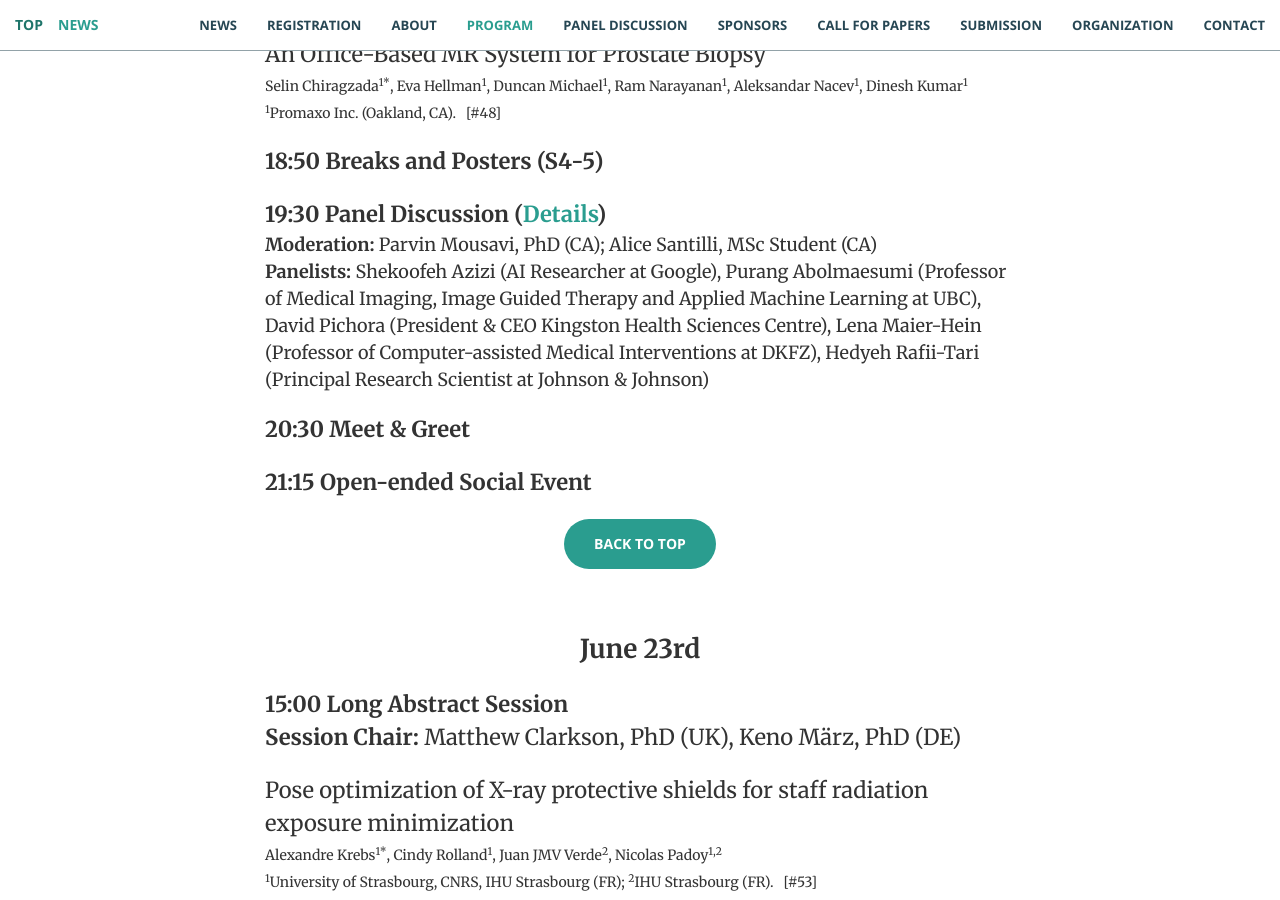
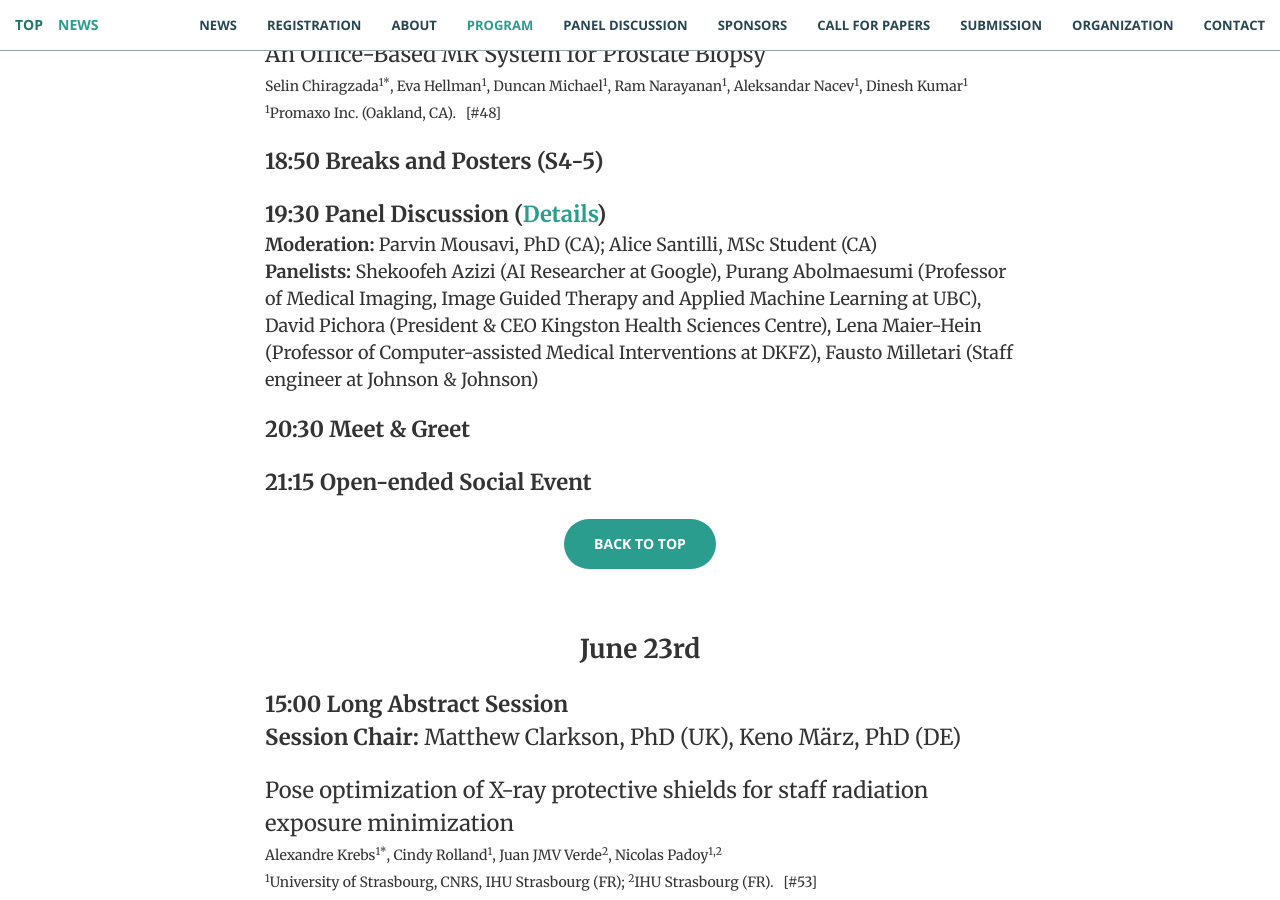
Before and after one commit to ipcai2021/ipcai2021.github.io, a Jekyll site: the page built from index.html, in a window 1280 px wide and 900 px high, scrolled down 7919 px. Built offline with Jekyll 4.4.1, drawn with Linux system fonts in a browser that asks for light colours; some of the changed text lies outside the part shown.

Commit message:
Update panelists

```diff
--- a/_includes/discussion.html
+++ b/_includes/discussion.html
@@ -63,10 +63,9 @@
             </div>
             <div class="col-md-4" style="display: table; table-layout: fixed">
                 <div class="text-right" style="display:table-cell; width: 50%">
-                    <img src="img/ipcai2021/panelists/HedyehRafiiTari.jpg" style="margin: 15px" width="150px"
-                         alt="Hedyeh Rafii-Tari"/></div>
-                <div class="text-left" style="display:table-cell; width: 50%; vertical-align: middle"><h3>Hedyeh Rafii-Tari</h3> Principal
-                    Research Scientist at Johnson & Johnson
+                    <img src="img/ipcai2021/panelists/FaustoMilletari.jpeg" style="margin: 15px" width="150px"
+                         alt="Fausto Milletari"/></div>
+                <div class="text-left" style="display:table-cell; width: 50%; vertical-align: middle"><h3>Fausto Milletari</h3> Staff engineer at Johnson & Johnson
                 </div>
             </div>
             <div class="col-md-4" style="display: table; table-layout: fixed">
--- a/_includes/program.html
+++ b/_includes/program.html
@@ -224,7 +224,7 @@
 
 				<p class="font_8" style="font-size:18px"><span style="font-size:22px"><b>18:50 Breaks and Posters (S4-5)</b></p>
 
-				<p class="font_8" style="font-size:18px"><span style="font-size:22px"><b>19:30 Panel Discussion (<a href="#discussion" class="page-scroll">Details</a>)</b></span><br><span><b>Moderation:</b> Parvin Mousavi, PhD (CA); Alice Santilli, MSc Student (CA)</span><br><span><b>Panelists:</b> Shekoofeh Azizi (AI Researcher at Google), Purang Abolmaesumi (Professor of Medical Imaging, Image Guided Therapy and Applied Machine Learning at UBC), David Pichora (President & CEO Kingston Health Sciences Centre), Lena Maier-Hein (Professor of Computer-assisted Medical Interventions at DKFZ), Hedyeh Rafii-Tari (Principal Research Scientist at Johnson & Johnson)</span></p>
+				<p class="font_8" style="font-size:18px"><span style="font-size:22px"><b>19:30 Panel Discussion (<a href="#discussion" class="page-scroll">Details</a>)</b></span><br><span><b>Moderation:</b> Parvin Mousavi, PhD (CA); Alice Santilli, MSc Student (CA)</span><br><span><b>Panelists:</b> Shekoofeh Azizi (AI Researcher at Google), Purang Abolmaesumi (Professor of Medical Imaging, Image Guided Therapy and Applied Machine Learning at UBC), David Pichora (President & CEO Kingston Health Sciences Centre), Lena Maier-Hein (Professor of Computer-assisted Medical Interventions at DKFZ), Fausto Milletari (Staff engineer at Johnson & Johnson)</span></p>
 
 				<p class="font_8" style="font-size:18px"><span style="font-size:22px"><b>20:30 Meet & Greet</b></p>
 
--- a/programForParticipants/index.html
+++ b/programForParticipants/index.html
@@ -204,7 +204,7 @@
                 <br>
 
                 <p class="font_8" style="font-size:18px"><span
-                        style="font-size:22px"><b>19:30 Panel Discussion</b></span><br><span><b>Moderation:</b> Parvin Mousavi, PhD (CA); Alice Santilli, MSc Student (CA)</span><br><span><b>Panelists:</b> Shekoofeh Azizi (AI Researcher at Google), Purang Abolmaesumi (Professor of Medical Imaging, Image Guided Therapy and Applied Machine Learning at UBC), David Pichora (President & CEO Kingston Health Sciences Centre), Lena Maier-Hein (Professor of Computer-assisted Medical Interventions at DKFZ), Hedyeh Rafii-Tari (Principal Research Scientist at Johnson & Johnson)</span></p>
+                        style="font-size:22px"><b>19:30 Panel Discussion</b></span><br><span><b>Moderation:</b> Parvin Mousavi, PhD (CA); Alice Santilli, MSc Student (CA)</span><br><span><b>Panelists:</b> Shekoofeh Azizi (AI Researcher at Google), Purang Abolmaesumi (Professor of Medical Imaging, Image Guided Therapy and Applied Machine Learning at UBC), David Pichora (President & CEO Kingston Health Sciences Centre), Lena Maier-Hein (Professor of Computer-assisted Medical Interventions at DKFZ), Fausto Milletari (Staff engineer at Johnson & Johnson)</span></p>
 
                 <p class="font_8" style="font-size:18px"><span style="font-size:22px"><b>20:30 Meet & Greet</b></span>
                 </p>
```
Also changed, not shown: img/ipcai2021/panelists/FaustoMilletari.jpeg (added).
